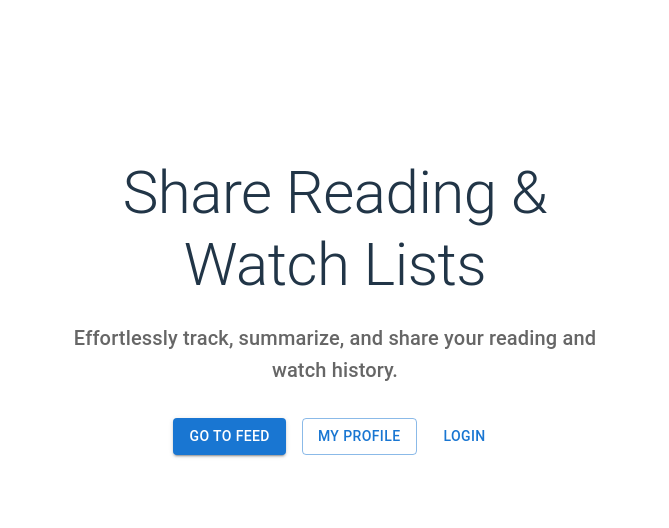
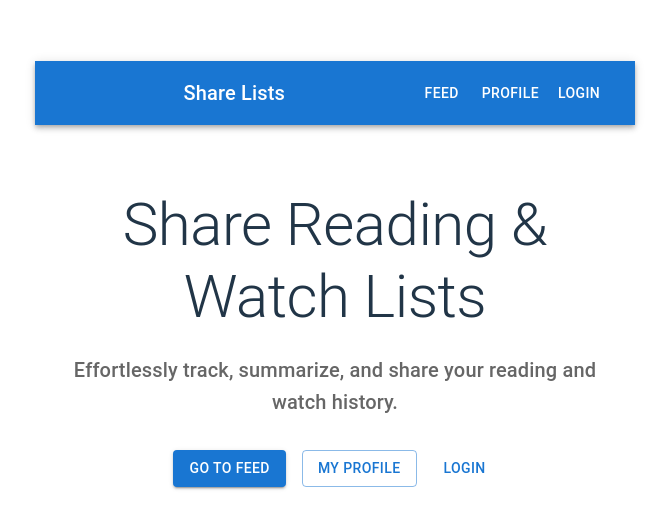
Before and after one commit to anshita195/share_reading_watch_lists, a React (Vite) app in the folder web-frontend/: page / in a window 1280 px wide. Shown: the part 126-654 px from the top of the page, without its empty margins (305-974 px from the left). Built offline with nearby package versions, Linux system fonts and the light colour scheme.

Commit message:
navigation bar

```diff
--- a/web-frontend/src/App.jsx
+++ b/web-frontend/src/App.jsx
@@ -1,13 +1,26 @@
-import { BrowserRouter as Router, Routes, Route } from 'react-router-dom';
+import { BrowserRouter as Router, Routes, Route, Link as RouterLink } from 'react-router-dom';
 import Landing from './pages/Landing';
 import Profile from './pages/Profile';
 import Feed from './pages/Feed';
 import Login from './pages/Login';
+import { AppBar, Toolbar, Typography, Button, Box } from '@mui/material';
 import './App.css'
 
 function App() {
   return (
     <Router>
+      <AppBar position="static">
+        <Toolbar>
+          <Typography variant="h6" component={RouterLink} to="/" sx={{ flexGrow: 1, textDecoration: 'none', color: 'inherit' }}>
+            Share Lists
+          </Typography>
+          <Box>
+            <Button color="inherit" component={RouterLink} to="/feed">Feed</Button>
+            <Button color="inherit" component={RouterLink} to="/profile">Profile</Button>
+            <Button color="inherit" component={RouterLink} to="/login">Login</Button>
+          </Box>
+        </Toolbar>
+      </AppBar>
       <Routes>
         <Route path="/" element={<Landing />} />
         <Route path="/profile" element={<Profile />} />
```
